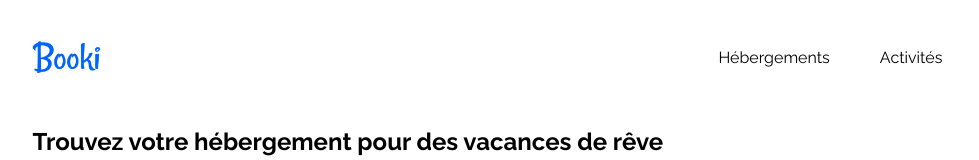
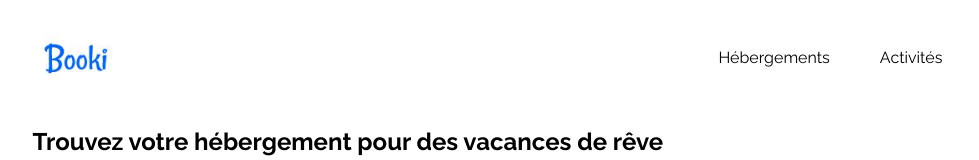
Before and after one commit to Lou7Cox/CV, a plain HTML site: page index.html in a window 1280 px wide. Shown: the top 160 px of the page, without its empty margins (150-1129 px from the left). Drawn offline with Linux system fonts and the light colour scheme.

Commit message:
mise a jour

```diff
--- a/index.html
+++ b/index.html
@@ -27,7 +27,7 @@
     <div class="bloc_page">
 
       <header class="header">
-        <img class="logo" src="images/logo/booki.png" alt="logo">
+        <img class="logo" src="images/logo/booki.jpg" alt="logo">
 
         <nav class="menu">
           <div class="nav1">
```
Also changed, not shown: images/logo/Booki (2).jpg (renamed from images/logo/Booki.png).
